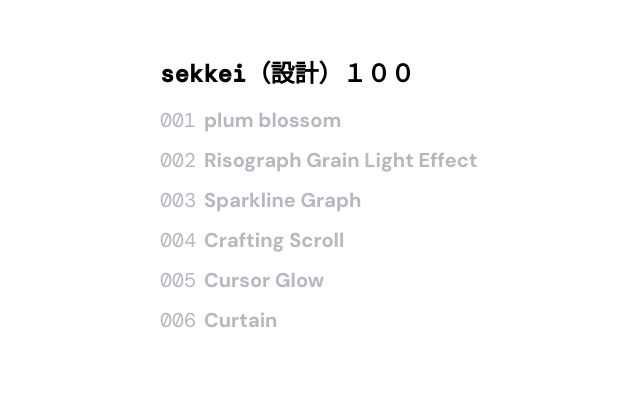
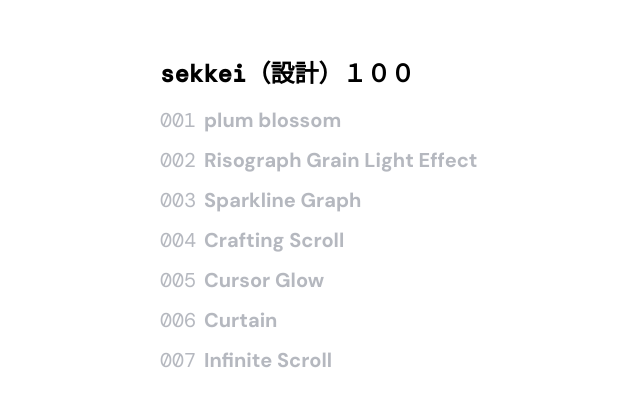
Before and after one commit to kitiho/sekkei, a Vue app: page / in a window 1280 px wide. Shown: the part 102-508 px from the top of the page, without its empty margins (0-640 px from the left). Built offline with nearby package versions, Linux system fonts and the light colour scheme; a web font is replaced by a local one.

Commit message:
feat: infinite scroll

```diff
--- a/src/constants/index.ts
+++ b/src/constants/index.ts
@@ -27,4 +27,8 @@ export const projects: Project[] = [
     id: 6,
     name: 'Curtain',
   },
+  {
+    id: 7,
+    name: 'Infinite Scroll',
+  },
 ]
```
